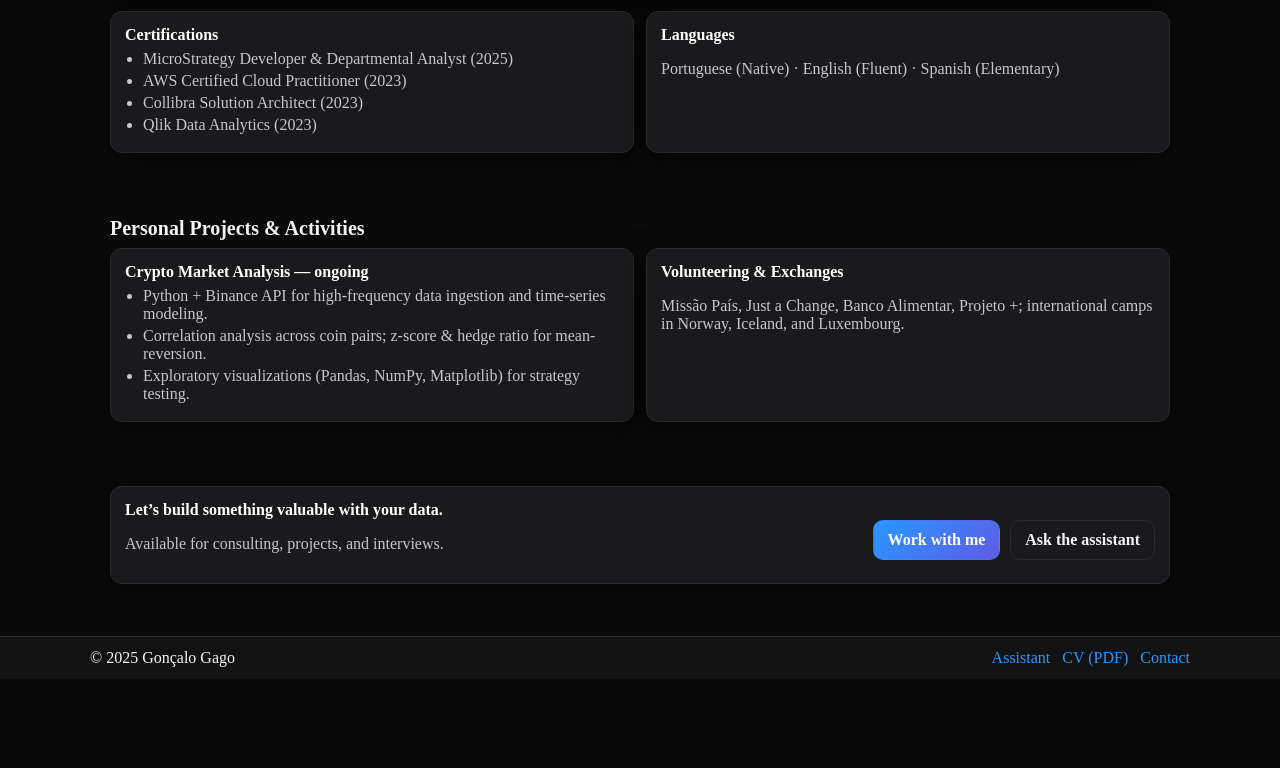
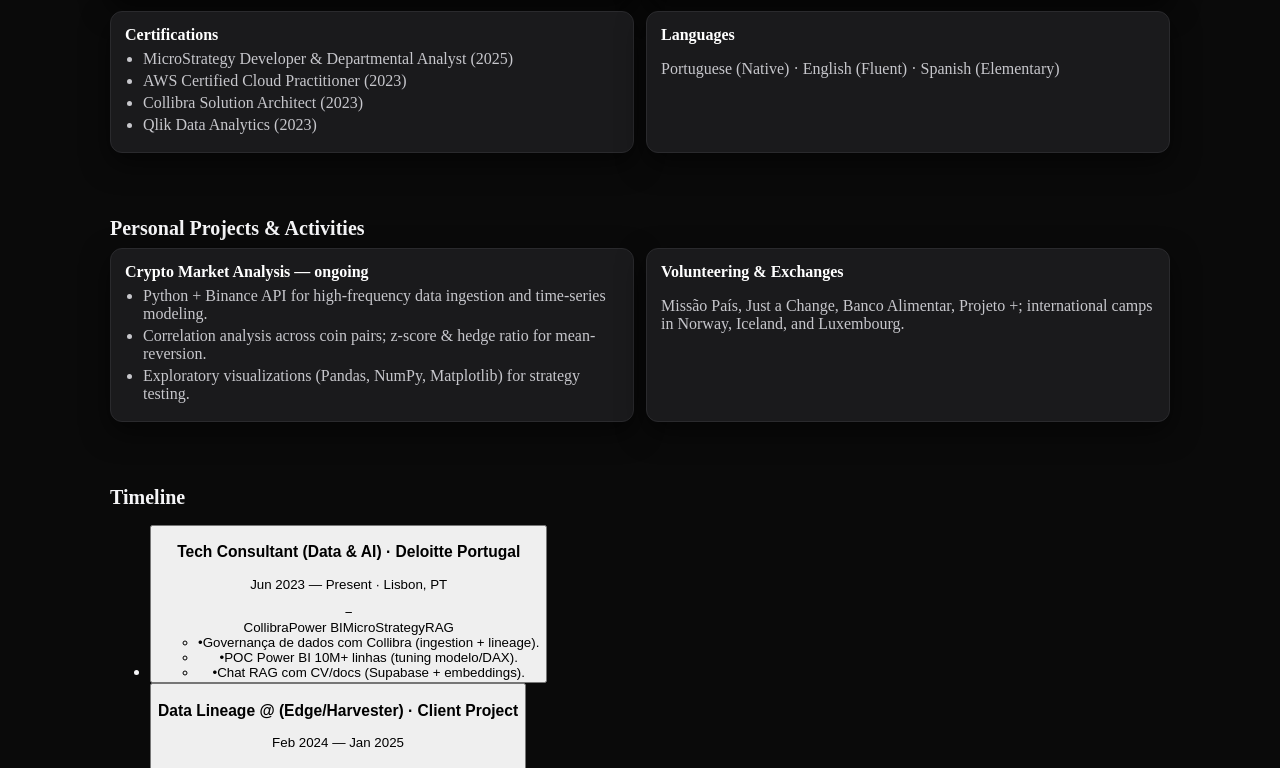
Before and after one commit to goncalogago1/curriculo, a Next.js app: page / in a window 1280 px wide. Shown: the part 2032-2800 px from the top of the page. Before the commit the page ends 2711 px from the top, so only its background shows below. Built offline with nearby package versions, Linux system fonts and the light colour scheme.

Commit message:
Timeu27I  llllllllo teste teste de commit few

```diff
--- a/app/page.tsx
+++ b/app/page.tsx
@@ -1,6 +1,8 @@
 // app/page.tsx
 import Image from "next/image";
 import ChatWidget from "@/components/ChatWidget";
+import Timeline from "@/components/Timeline"; // topo do ficheiro
+
 
 export default function Home() {
   return (
@@ -10,6 +12,7 @@ export default function Home() {
         <div className="container topbar__inner">
           <div className="brand">Gonçalo Gago</div>
           <nav className="topnav" aria-label="Primary">
+            <a href="#timeline">Timeline</a>
             <a href="#work">Experience</a>
             <a href="#capabilities">Capabilities</a>
             <a href="#cases">Case Studies</a>
@@ -289,6 +292,9 @@ export default function Home() {
         </div>
       </section>
 
+      {/* TIMELINE */}
+      <Timeline />
+
       {/* CONTACT CTA */}
       <section className="section" aria-labelledby="contact">
         <div className="container">
--- /dev/null
+++ b/components/Timeline.tsx
@@ -0,0 +1,121 @@
+"use client";
+import { useState } from "react";
+
+type Item = {
+  id: string;
+  start: string; end?: string;
+  title: string; org?: string; location?: string;
+  tags?: string[]; bullets?: string[]; link?: string;
+};
+
+const ITEMS: Item[] = [
+  {
+    id: "deloitte",
+    start: "2023-06",
+    title: "Tech Consultant (Data & AI)",
+    org: "Deloitte Portugal",
+    location: "Lisbon, PT",
+    tags: ["Collibra","Power BI","MicroStrategy","RAG"],
+    bullets: [
+      "Governança de dados com Collibra (ingestion + lineage).",
+      "POC Power BI 10M+ linhas (tuning modelo/DAX).",
+      "Chat RAG com CV/docs (Supabase + embeddings).",
+    ],
+  },
+  {
+    id: "delote",
+    start: "2024-02", end: "2025-01",
+    title: "Data Lineage @  (Edge/Harvester)",
+    org: "Client Project",
+    tags: ["Collibra Edge","Dremio","S4HANA"],
+    bullets: [
+      "Stitching e troubleshooting de lineage via Harvester.",
+      "Automação de limpeza de assets ‘Missing from source’.",
+    ],
+  },
+  {
+    id: "autoeuropa",
+    start: "2022-05", end: "2022-11",
+    title: "Logistics Planning Intern",
+    org: "Autoeuropa Volkswagen",
+    location: "Palmela, PT",
+    tags: ["Qlik Sense","Analytics"],
+    bullets: ["Análise de 120 AGVs; proposta de realocação por subutilização."],
+  },
+];
+
+function fmt(s?: string){ return s ? new Date(s+"-01").toLocaleString(undefined,{month:"short",year:"numeric"}) : ""; }
+
+export default function Timeline(){
+  const [open, setOpen] = useState<string | null>(ITEMS[0]?.id ?? null);
+  return (
+    <section id="timeline" className="section" aria-labelledby="timeline-title">
+      <div className="container">
+        <h2 id="timeline-title" className="section-title">Timeline</h2>
+
+        <div className="relative pl-6">
+          {/* linha vertical */}
+          <div className="absolute left-2 top-0 h-full w-px bg-neutral-300/70"></div>
+
+          <ul className="space-y-4">
+            {ITEMS.map((i)=> {
+              const isOpen = open === i.id;
+              return (
+                <li key={i.id} className="relative">
+                  <span className="absolute left-1 top-3 h-3 w-3 -translate-x-1/2 rounded-full bg-black ring-2 ring-white"></span>
+
+                  <button
+                    className="w-full text-left rounded-2xl border p-4 hover:shadow-sm transition"
+                    onClick={()=> setOpen(isOpen? null : i.id)}
+                    aria-expanded={isOpen}
+                  >
+                    <div className="flex items-center justify-between gap-4">
+                      <div>
+                        <h3 className="text-base font-semibold">
+                          {i.title} {i.org ? <span className="opacity-70">· {i.org}</span> : null}
+                        </h3>
+                        <p className="text-xs opacity-70">
+                          {fmt(i.start)} — {i.end ? fmt(i.end) : "Present"} {i.location ? `· ${i.location}` : ""}
+                        </p>
+                      </div>
+                      <span className="text-sm opacity-70">{isOpen ? "−" : "+"}</span>
+                    </div>
+
+                    {/* tags */}
+                    {i.tags?.length ? (
+                      <div className="mt-2 flex flex-wrap gap-1">
+                        {i.tags.map(t=>(
+                          <span key={t} className="rounded-full border px-2 py-0.5 text-xs opacity-80">{t}</span>
+                        ))}
+                      </div>
+                    ) : null}
+
+                    {/* detalhes */}
+                    {isOpen && (
+                      <div className="mt-3">
+                        <ul className="space-y-2 text-sm leading-relaxed">
+                          {(i.bullets||[]).map((b,idx)=>(
+                            <li key={idx} className="flex gap-2">
+                              <span className="mt-1 text-neutral-400">•</span><span>{b}</span>
+                            </li>
+                          ))}
+                        </ul>
+                        {i.link && (
+                          <div className="mt-3">
+                            <a className="text-sm underline underline-offset-4 hover:opacity-80" href={i.link} target="_blank" rel="noreferrer">
+                              Ver demo/código →
+                            </a>
+                          </div>
+                        )}
+                      </div>
+                    )}
+                  </button>
+                </li>
+              );
+            })}
+          </ul>
+        </div>
+      </div>
+    </section>
+  );
+}
```
Also changed, not shown: lib/timeline.ts (added, +42 -0 lines).
